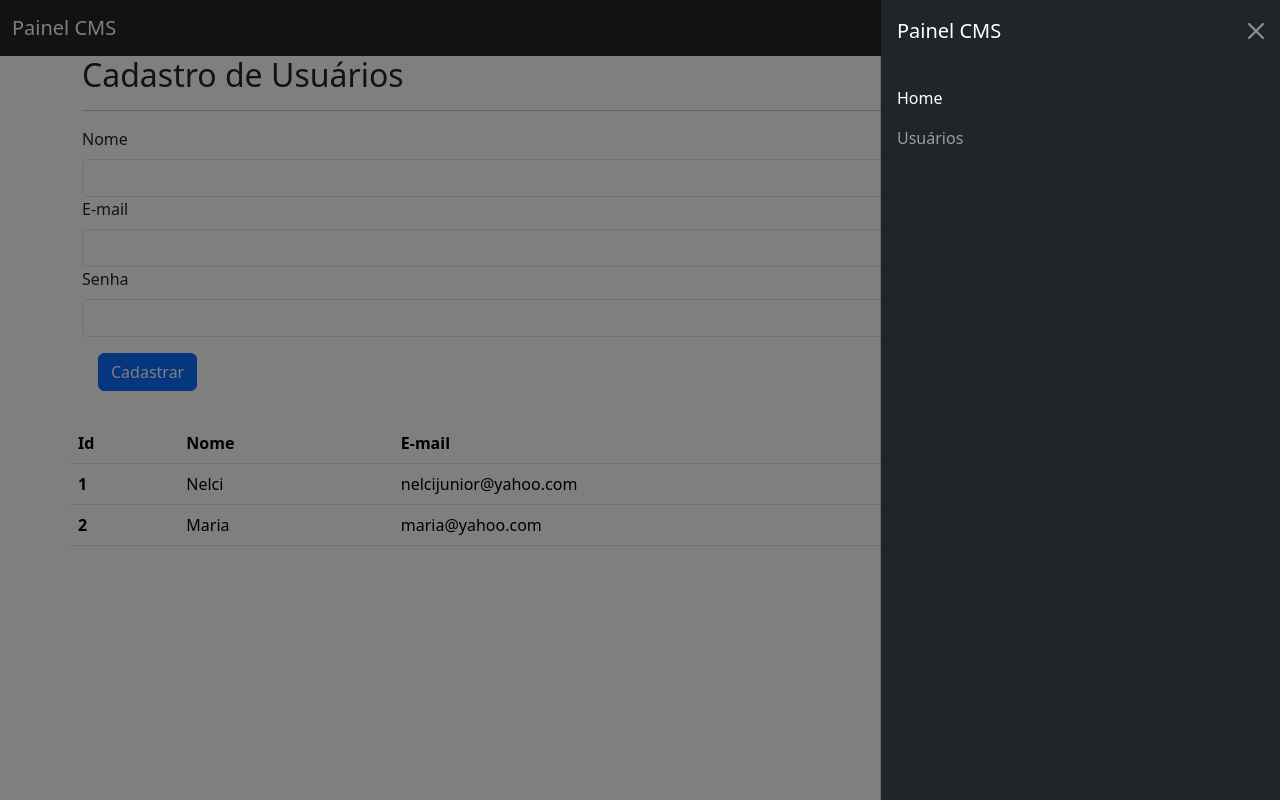
After one commit to professornelcimariano/app-login, a PHP site: page /app-login/admin/user/form.php in a window 1280 px wide, after a click that opens the changed part. The commit adds this page. Run offline with PHP 8.4, Linux system fonts and the light colour scheme; a user stored in the database is signed in; data comes from the database, SQL or seed files in the repository.

Commit message:
Commit com a inserção do arquivo Home dentro de admin, crição de sessão no logar e inserção dos registros e seleção

```diff
--- /dev/null
+++ b/admin/inc/menu.php
@@ -0,0 +1,38 @@
+<nav class="navbar navbar-dark bg-dark">
+  <div class="container-fluid">
+    <a class="navbar-brand" href="<?= $base ?>/admin/home.php">Painel CMS</a>
+    <button class="navbar-toggler" type="button" data-bs-toggle="offcanvas" data-bs-target="#offcanvasDarkNavbar" aria-controls="offcanvasDarkNavbar" aria-label="Toggle navigation">
+      <span class="navbar-toggler-icon"></span>
+    </button>
+    <div class="offcanvas offcanvas-end text-bg-dark" tabindex="-1" id="offcanvasDarkNavbar" aria-labelledby="offcanvasDarkNavbarLabel">
+      <div class="offcanvas-header">
+        <h5 class="offcanvas-title" id="offcanvasDarkNavbarLabel">Painel CMS</h5>
+        <button type="button" class="btn-close btn-close-white" data-bs-dismiss="offcanvas" aria-label="Close"></button>
+      </div>
+      <div class="offcanvas-body">
+        <ul class="navbar-nav justify-content-end flex-grow-1 pe-3">
+          <li class="nav-item">
+            <a class="nav-link active" aria-current="page" href="<?= $base ?>/admin/home.php">Home</a>
+          </li>
+          <li class="nav-item">
+            <a class="nav-link" href="<?= $base ?>/admin/user/form.php">Usuários</a>
+          </li>
+          <!-- <li class="nav-item dropdown">
+            <a class="nav-link dropdown-toggle" href="#" role="button" data-bs-toggle="dropdown" aria-expanded="false">
+              Dropdown
+            </a>
+            <ul class="dropdown-menu dropdown-menu-dark">
+              <li><a class="dropdown-item" href="#">Action</a></li>
+              <li><a class="dropdown-item" href="#">Another action</a></li>
+              <li>
+                <hr class="dropdown-divider">
+              </li>
+              <li><a class="dropdown-item" href="#">Something else here</a></li>
+            </ul>
+          </li> -->
+        </ul>
+
+      </div>
+    </div>
+  </div>
+</nav>
--- /dev/null
+++ b/admin/user/form.php
@@ -0,0 +1,72 @@
+<?php
+include '../../conn/conect.php';
+session_start();
+if (!isset($_SESSION['usr_email'])) {
+    header('Location: ' . $base);
+    die();
+}
+?>
+<!DOCTYPE html>
+<html lang="en">
+
+<head>
+    <meta charset="UTF-8">
+    <meta name="viewport" content="width=device-width, initial-scale=1.0">
+    <title>Cadastro</title>
+    <link href="https://cdn.jsdelivr.net/npm/bootstrap@5.3.3/dist/css/bootstrap.min.css" rel="stylesheet" integrity="sha384-QWTKZyjpPEjISv5WaRU9OFeRpok6YctnYmDr5pNlyT2bRjXh0JMhjY6hW+ALEwIH" crossorigin="anonymous">
+</head>
+
+<body>
+    <?php
+    include '../inc/menu.php';
+    ?>
+    <div class="container">
+        <div class="row">
+            <div class="mb-3">
+                <h2 class="fs-2">Cadastro de Usuários</h2>
+                <hr>
+                <form action="insert.php" method="post">
+                    <label class="form-label">Nome</label>
+                    <input class="form-control" type="text" name="usr_name">
+                    <label class="form-label">E-mail</label>
+                    <input class="form-control" type="text" name="usr_email">
+                    <label class="form-label">Senha</label>
+                    <input class="form-control" type="text" name="usr_pass">
+                    <div class="col-auto">
+                        <button type="submit" class="btn btn-primary m-3">Cadastrar</button>
+                    </div>
+                </form>
+            </div>
+            <table class="table">
+                <thead>
+                    <tr>
+                        <th scope="col">Id</th>
+                        <th scope="col">Nome</th>
+                        <th scope="col">E-mail</th>
+                        <th scope="col">Pass</th>
+                    </tr>
+                </thead>
+                <tbody>
+                    <?php
+                    $sth = $pdo->prepare('select *from users');
+                    $sth->execute();
+                    foreach ($sth as $res) :
+                        extract($res);
+                    ?>
+                        <tr>
+                            <th scope="row"><?= $usr_id ?></th>
+                            <td><?= $usr_name ?></td>
+                            <td><?= $usr_email ?></td>
+                            <td><?= $usr_pass ?></td>
+                        </tr>
+                    <?php
+                    endforeach;
+                    ?>
+                </tbody>
+            </table>
+        </div>
+    </div>
+</body>
+<script src="https://cdn.jsdelivr.net/npm/bootstrap@5.3.3/dist/js/bootstrap.min.js" integrity="sha384-0pUGZvbkm6XF6gxjEnlmuGrJXVbNuzT9qBBavbLwCsOGabYfZo0T0to5eqruptLy" crossorigin="anonymous"></script>
+
+</html>
--- a/conn/conect.php
+++ b/conn/conect.php
@@ -1,4 +1,5 @@
 <?php
+include 'config.php';
 $user = 'root';
 $pass = '';
 $testConnection = false;
--- /dev/null
+++ b/conn/config.php
@@ -0,0 +1,4 @@
+<?php
+$base = 'http://localhost/app-login';
+
+?>
```
Also changed, not shown: admin/home.php (+35 -1 lines), admin/user/insert.php (added, +16 -0 lines), logar.php (+7 -1 lines).
